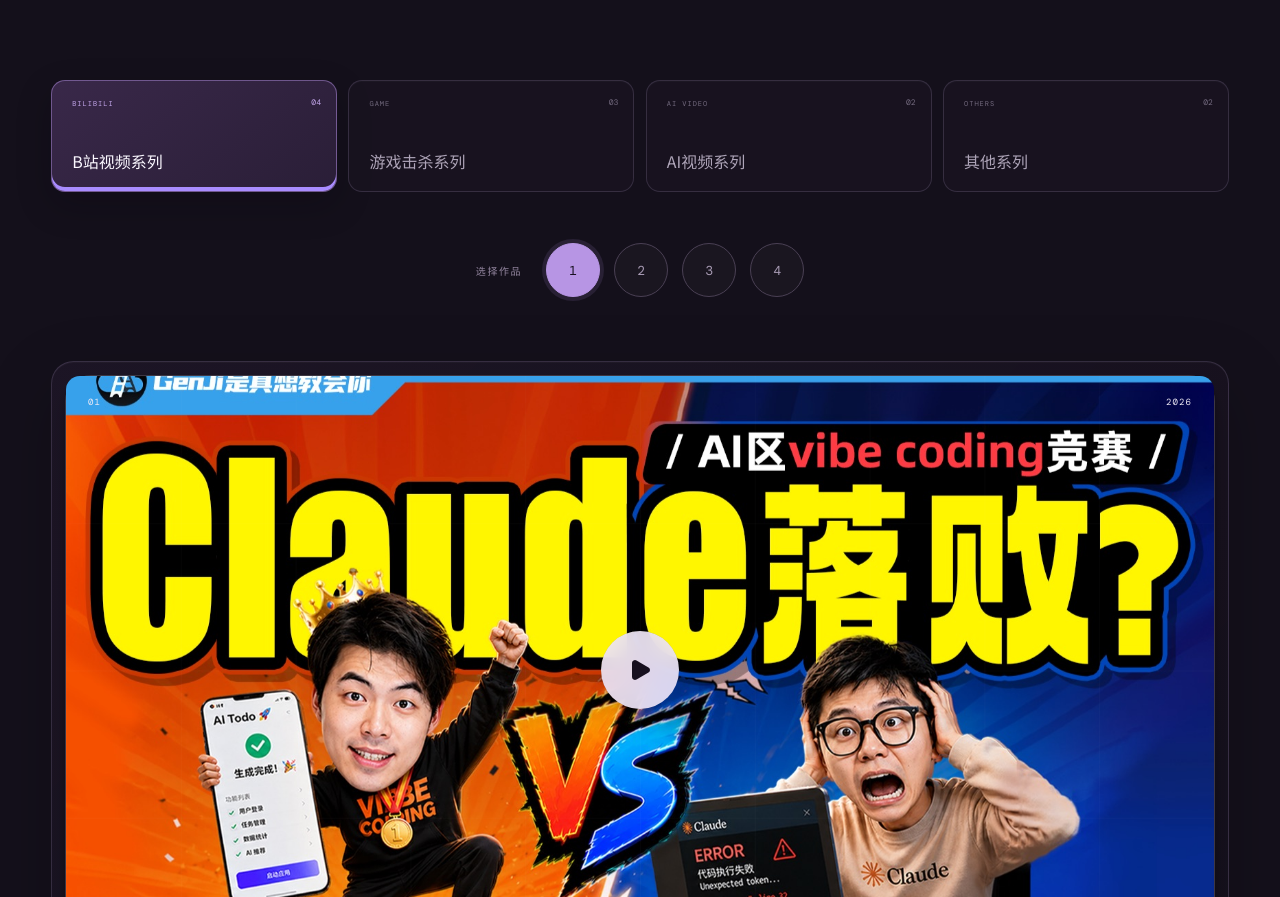
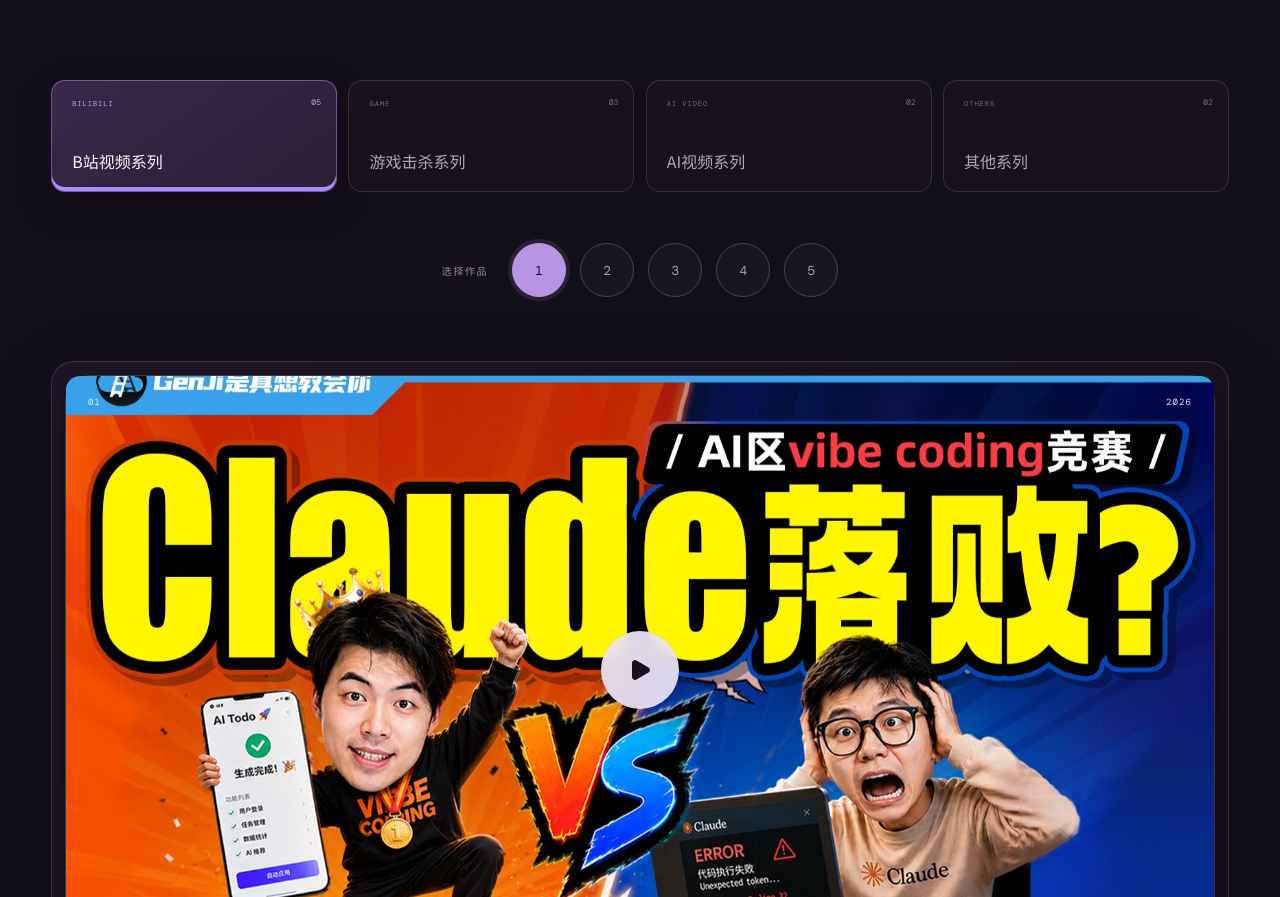
Before and after one commit to dong77-shisan/-, a React (Vite) app: page / in a window 1280 px wide. Shown: the part 1318-2215 px from the top of the page. Built offline with nearby package versions, Linux system fonts and the light colour scheme; no server answers; a web font is replaced by a local one.

Commit message:
Add Agnes Douyin project to Bilibili series

```diff
--- a/src/App.jsx
+++ b/src/App.jsx
@@ -456,6 +456,14 @@
                   allowFullScreen
                   referrerPolicy="no-referrer-when-downgrade"
                 />
+              ) : activeProject.douyin ? (
+                <iframe
+                  src={`https://open.douyin.com/player/video?vid=${activeProject.douyin}&autoplay=1`}
+                  title={`${activeProject.title} 在线播放`}
+                  allow="autoplay; fullscreen; picture-in-picture"
+                  allowFullScreen
+                  referrerPolicy="no-referrer-when-downgrade"
+                />
               ) : activeProject.video ? (
                 <video src={activeProject.video} controls autoPlay poster={activeProject.image} />
               ) : (
--- a/src/portfolio.js
+++ b/src/portfolio.js
@@ -63,8 +63,23 @@
     description: '个人负责视频后期全流程。',
   },
   {
+    id: 'bilibili-agnes-douyin',
+    index: '04',
+    category: 'bilibili',
+    title: 'Agnes 产品商单',
+    titleNote: '个人负责后期全流程',
+    subtitle: '抖音视频 / 商业内容',
+    year: '2026',
+    role: '个人负责后期全流程',
+    image: '/work/thumb-bilibili-agnes-douyin.png',
+    douyin: '7650058150666552831',
+    video: '',
+    theme: 'acid',
+    description: 'Agnes 产品商单，个人负责视频后期全流程。',
+  },
+  {
     id: 'bilibili-deepseek-commercial',
-    index: '04',
+    index: '05',
     category: 'bilibili',
     title: 'DeepSeek商单',
     titleNote: '个人负责后期全流程',
```
Also changed, not shown: public/work/thumb-bilibili-agnes-douyin.png (added).
